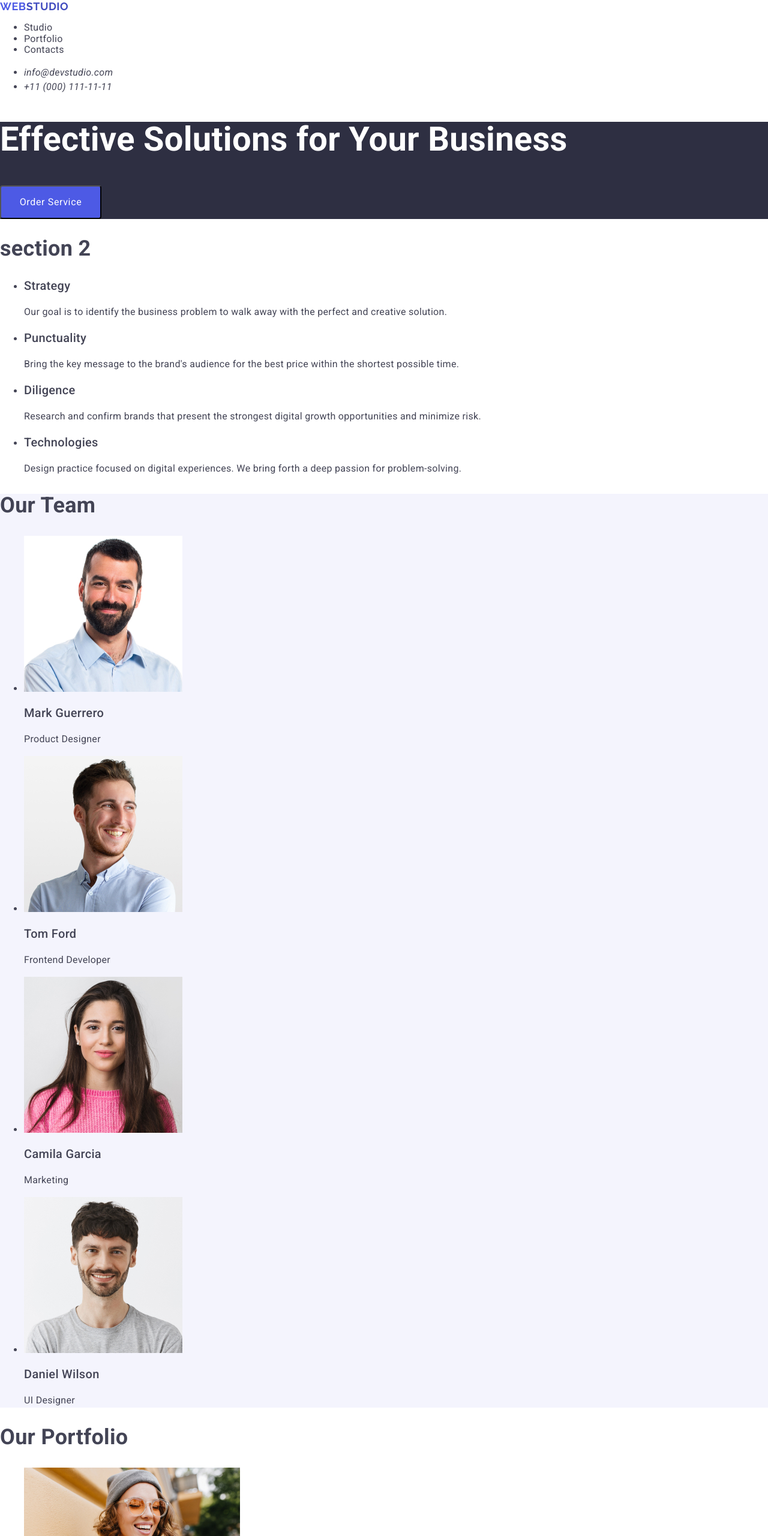
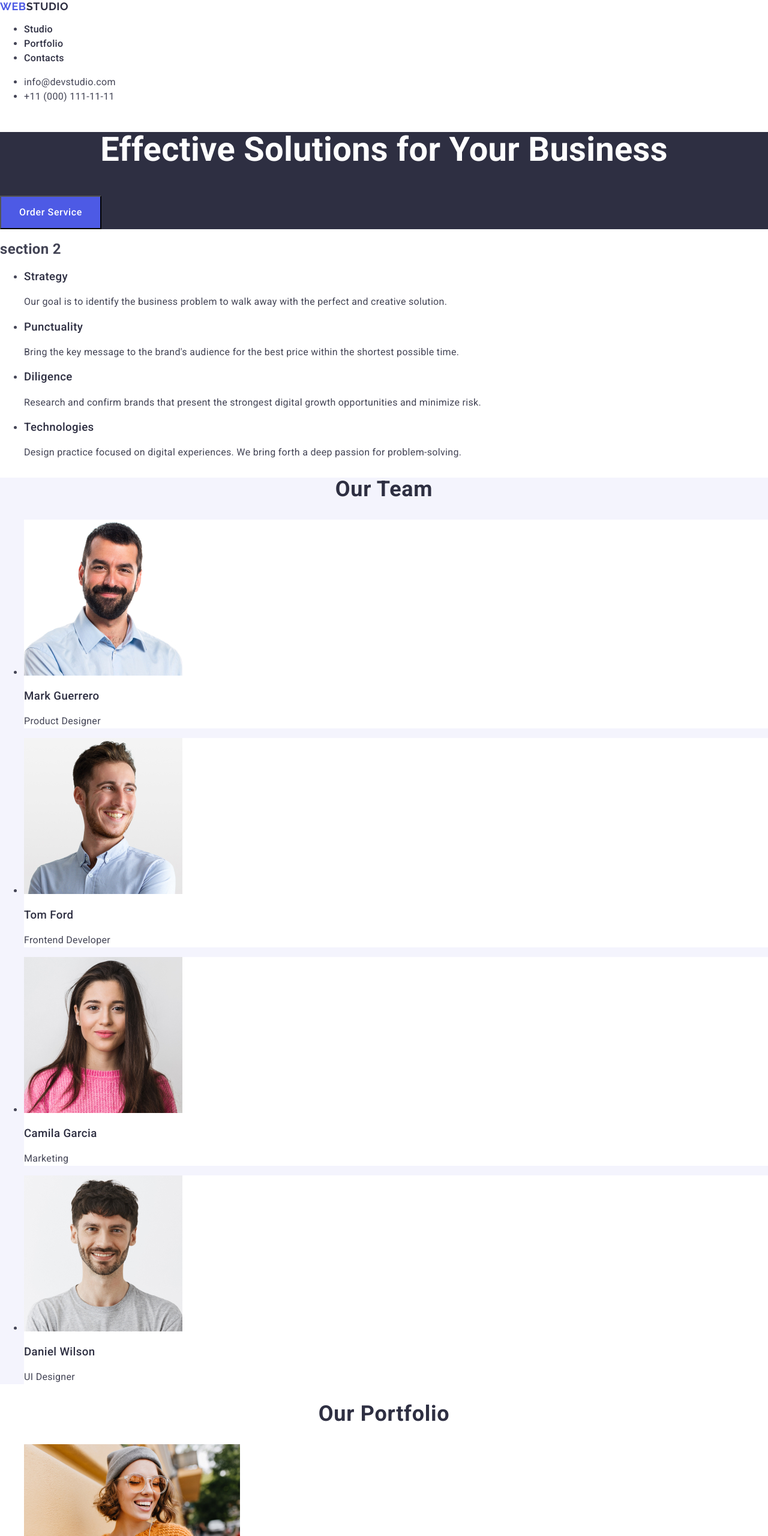
Before and after one commit to dartwe1der/homew2, a plain HTML site: page index.html in a window 1280 px wide. Shown: the top 2560 px of the page at 60% size. Drawn offline with nearby package versions, Linux system fonts and the light colour scheme.

Commit message:
change-css

```diff
--- a/css/styles.css
+++ b/css/styles.css
@@ -2,90 +2,145 @@ body {
    font-family: "Roboto", sans-serif;
    color: #434455;
    background-color: #FFFFFF;
-   text-decoration-line: none;
    letter-spacing: 0.02em;
    font-size: 16px;
 }
-.top {
+.logo {
+   font-family: "Raleway", sans-serif;
+   font-weight: bold;
+   font-size: 18px;
+   line-height: 1.17;
+   letter-spacing: 0.03em;
+   text-transform: uppercase;
+   color: #4d5ae5;
+   text-decoration-line: none;
+}
+.stdio {
+   color: #2e2f42;
+}
+.stdio:hover {
+   color: #404BBF;
+}
+.nav-li {
+   text-decoration-line: none;
+   font-weight: 500;
+   font-size: 16px;
+   line-height: 1.5;
+   letter-spacing: 0.02em;
+   color: #2e2f42;
+}
+li > .nav-li:hover {
+   color: #404bbf;
+}
+li > .nav-li:active {
+   color: #404bbf;
+}
+.padre {
+   font-style: normal;
+}
+.padro {
+   text-decoration-line: inherit;
+   font-size: 16px;
+   line-height: 1.5;
+   letter-spacing: 0.02em;
+   color: #434455;
+}
+li > .padro:hover {
+   color: #404bbf;
+}
+li > .padro:active {
+   color: #404bbf;
+}
+.huy {
    background-color: #2e2f42;
 }
-.otm {
-   background-color: #f4f4fd;
+.gavno {
+   font-size: 56px;
+   line-height: 1.07;
+   text-align: center;
+   letter-spacing: inherit;
+   color:#FFFFFF;
 }
-.size {
-   font-size: inherit;
+.butgav {
+   width: 169px;
+   height: 56px;
+   font-family: inherit;
+   background-color: #4D5AE5;
+   font-weight: 500;
+   font-size: 16px;
    line-height: 1.5;
-   font-family: inherit;
+   letter-spacing: 0.04em;
+   color: #FFFFFF;
+   cursor: pointer;
 }
-h1 {
-   font-weight: bold;
-   font-size: 56px;
-   font-family: inherit;
-   color: #FFFFFF;
-   line-height: 1.07;
+.huy > .butgav:hover {
+   background-color:#404BBF;
 }
-a {
-   text-decoration-line: inherit;
-   color: inherit;
+.huy > .butgav:active {
+   background-color:#404BBF;
 }
-a:hover {
-   color: #404BBF;
+.galava {
+   font-weight: 500;
+   font-size: 20;
+   line-height: 1.2;
+   letter-spacing: 0.02em;
+   color: #2e2f42;
 }
-.act > a:active {
-   color: #404BBF;
+.pogolovi {
+   font-size: 16px;
+   line-height: 1.5;
+   letter-spacing: 0.02em;
+   color: #434455;
 }
-span {
-   color: #4d5ae5;
+.sect {
+   background-color: #F4F4FD;
 }
-nav > a {
-   font-family: "Raleway", sans-serif;
-   text-transform: uppercase;
-   font-weight: bold;
-   font-size: 18px;
-   letter-spacing: 0.03em;
-   line-height: 1.17;
+.golov {
+   font-size: 36px;
+   line-height: 1.11;
+   text-align: center;
+   letter-spacing: 0.02em;
+   text-transform: capitalize;
+   color: #2e2f42;
 }
-.foot > a {
-   font-family: "Raleway", sans-serif;
-   letter-spacing: 0.03em;
-   font-weight: bold;
-   font-size: 18px;
-   text-transform: uppercase;
-   color: #f4f4fd;
+.list {
+   background-color: #FFFFFF;
 }
-.foot > p {
-   color: #f4f4fd;
+.parag {
+   font-size: 16px;
+   line-height: 1.5;
+   letter-spacing: 0.02em;
+   color: #434455;
+}
+.glav {
+   font-size: 36px;
+   line-height: 1.11;
+   text-align: center;
+   letter-spacing: 0.02em;
+   text-transform: capitalize;
+   color: #2e2f42;
+}
+.minglav {
+   font-weight: 500;
+   font-size: 20px;
+   line-height: 1.2;
+   letter-spacing: 0.02em;
+   color: #2e2f42;
+}
+.paraq {
+   font-size: 16px;
+   line-height: 1.5;
+   letter-spacing: 0.02em;
+   color: #434455;
 }
 .foot {
    background-color: #2e2f42;
 }
-button {
-   border-radius: 4px;
-   cursor: pointer;
-   letter-spacing: 0.04em;
-   width: 169px;
-   height: 56px;
-   background-color: #4D5AE5;
-   color: #FFFFFF;
+.spn {
+   color: #F4F4FD;
 }
-button:hover {
-   background-color: #404BBF;
+.par {
+   line-height: 1.5;
+   color: #F4F4FD;
+   letter-spacing: 0.02em;
 }
-h2 {
-   font-family: inherit;
-   font-weight: bold;
-   font-size: 36px;
-   line-height: 1.11;
-}
-h3 {
-   font-family: inherit;
-   font-weight: 500;
-   font-size: 20px;
-}
-.sect-p {
-   font-family: inherit;
-   letter-spacing: inherit;
-   font-weight: 500;
-   font-size: 20px;
-   line-height: 1.2;
-}
--- a/index.html
+++ b/index.html
@@ -13,110 +13,110 @@
 <body>
    <header>
       <nav>
-         <a href="./index.html"><span>Web</span>Studio</a>
+         <a class="logo" href="./index.html">Web<span class="stdio">Studio</span></a>
          <ul>
-            <li><a class="act" href="">Studio</a></li>
-            <li><a href="">Portfolio</a></li>
-            <li><a href="">Contacts</a></li>
+            <li><a class="nav-li" href="./index.html">Studio</a></li>
+            <li><a class="nav-li" href="">Portfolio</a></li>
+            <li><a class="nav-li" href="">Contacts</a></li>
          </ul>
       </nav>
-      <address>
-         <ul class="size">
-            <li><a href="mailto:info@devstudio.com">info@devstudio.com</a></li>
-            <li><a href="tel:+110001111111">+11 (000) 111-11-11</a></li>
+      <address class="padre">
+         <ul>
+            <li><a class="padro" href="mailto:info@devstudio.com">info@devstudio.com</a></li>
+            <li><a class="padro" href="tel:+110001111111">+11 (000) 111-11-11</a></li>
          </ul>
       </address>
     </header>
    <main>
-      <section class="top">
-         <h1>Effective Solutions for Your Business</h1>
-         <button type="button">Order Service</button>
+      <section class="huy">
+         <h1 class="gavno">Effective Solutions for Your Business</h1>
+         <button class="butgav" type="button">Order Service</button>
       </section>
       <section>
          <h2>section 2</h2>
          <ul>
             <li>
-               <h3>Strategy</h3>
-               <p class="size">Our goal is to identify the business problem to walk away with the perfect and creative solution.</p>
+               <h3 class="galava">Strategy</h3>
+               <p class="pogolovi">Our goal is to identify the business problem to walk away with the perfect and creative solution.</p>
             </li>
             <li>
-               <h3>Punctuality</h3>
-               <p class="size">Bring the key message to the brand's audience for the best price within the shortest possible time.</p>
+               <h3 class="galava">Punctuality</h3>
+               <p class="pogolovi">Bring the key message to the brand's audience for the best price within the shortest possible time.</p>
             </li>
             <li>
-               <h3>Diligence</h3>
-               <p class="size">Research and confirm brands that present the strongest digital growth opportunities and minimize risk.</p>
+               <h3 class="galava">Diligence</h3>
+               <p class="pogolovi">Research and confirm brands that present the strongest digital growth opportunities and minimize risk.</p>
             </li>
             <li>
-               <h3>Technologies</h3>
-               <p class="size">Design practice focused on digital experiences. We bring forth a deep passion for problem-solving.</p>
+               <h3 class="galava">Technologies</h3>
+               <p class="pogolovi">Design practice focused on digital experiences. We bring forth a deep passion for problem-solving.</p>
             </li>
          </ul>
       </section>
-      <section class="otm">
-         <h2>Our Team</h2>
+      <section class="sect">
+         <h2 class="golov">Our Team</h2>
          <ul>
-            <li>
+            <li class="list">
                <img src="./images/photo-Mark-G.jpg" alt="photo-Mark-Guerrero" width="264">
-               <h3>Mark Guerrero</h3>
-               <p class="size">Product Designer</p>
+               <h3 class="galava">Mark Guerrero</h3>
+               <p class="parag">Product Designer</p>
             </li>
-            <li>
+            <li class="list">
                <img src="./images/photo-Tom-F.jpg" alt="photo-Tom-Ford" width="264">
-               <h3>Tom Ford</h3>
-               <p class="size">Frontend Developer</p>
+               <h3 class="galava">Tom Ford</h3>
+               <p class="parag">Frontend Developer</p>
             </li>
-            <li>
+            <li class="list">
                <img src="./images/photo-Camila-G.jpg" alt="photo-Camila-Garcia" width="264">
-               <h3>Camila Garcia</h3>
-               <p class="size">Marketing</p>
+               <h3 class="galava">Camila Garcia</h3>
+               <p class="parag">Marketing</p>
             </li>
-            <li>
+            <li class="list">
                <img src="./images/photo-Daniel-W.jpg" alt="photo-Daniel-Wilson" width="264">
-               <h3>Daniel Wilson</h3>
-               <p class="size">UI Designer</p>
+               <h3 class="galava">Daniel Wilson</h3>
+               <p class="parag">UI Designer</p>
             </li>
          </ul>
       </section>
       <section>
-         <h2>Our Portfolio</h2>
+         <h2 class="glav">Our Portfolio</h2>
          <ul>
             <li>
                <img src="./images/img.jpg" alt="img-0" width="360">
-               <p class="sect-p">Banking App</p>
-               <p class="size">App</p>
+               <h3 class="minglav">Banking App</h3>
+               <p class="paraq">App</p>
             </li>
             <li>
                <img src="./images/img-1.jpg" alt="img-1" width="360">
-               <p class="sect-p">Cashless Payment</p>
-               <p class="size">Marketing</p>
+               <h3 class="minglav">Cashless Payment</h3>
+               <p class="paraq">Marketing</p>
             </li>
             <li>
                <img src="./images/img-2.jpg" alt="img-2" width="360">
-               <p class="sect-p">Meditation App</p>
-               <p class="size">App</p>
+               <h3 class="minglav">Meditation App</h3>
+               <p class="paraq">App</p>
             </li>
             <li>
                <img src="./images/img-3.jpg" alt="img-3" width="360">
-               <p class="sect-p">Taxi Service</p>
-               <p class="size">Marketing</p>
+               <h3 class="minglav">Taxi Service</h3>
+               <p class="paraq">Marketing</p>
             </li>
             <li>
                <img src="./images/img-4.jpg" alt="img-4" width="360">
-               <p class="sect-p">Screen Illustrations</p>
-               <p class="size">Design</p>
+               <h3 class="minglav">Screen Illustrations</h3>
+               <p class="paraq">Design</p>
             </li>
             <li>
                <img src="./images/img-5.jpg" alt="img-5" width="360">
-               <p class="sect-p">Online Courses</p>
-               <p class="size">Marketing</p>
+               <h3 class="minglav">Online Courses</h3>
+               <p class="paraq">Marketing</p>
             </li>
          </ul>
       </section>
    </main>
    <footer class="foot">
-      <a href="./index.html"><span>Web</span>Studio</a>
-      <p class="size">Increase the flow of customers and sales for your business with digital marketing & growth solutions.</p>
+      <a class="logo" href="./index.html">Web<span class="spn">Studio</span></a>
+      <p class="par">Increase the flow of customers and sales for your business with digital marketing & growth solutions.</p>
    </footer>
 </body>
 </html>
```
